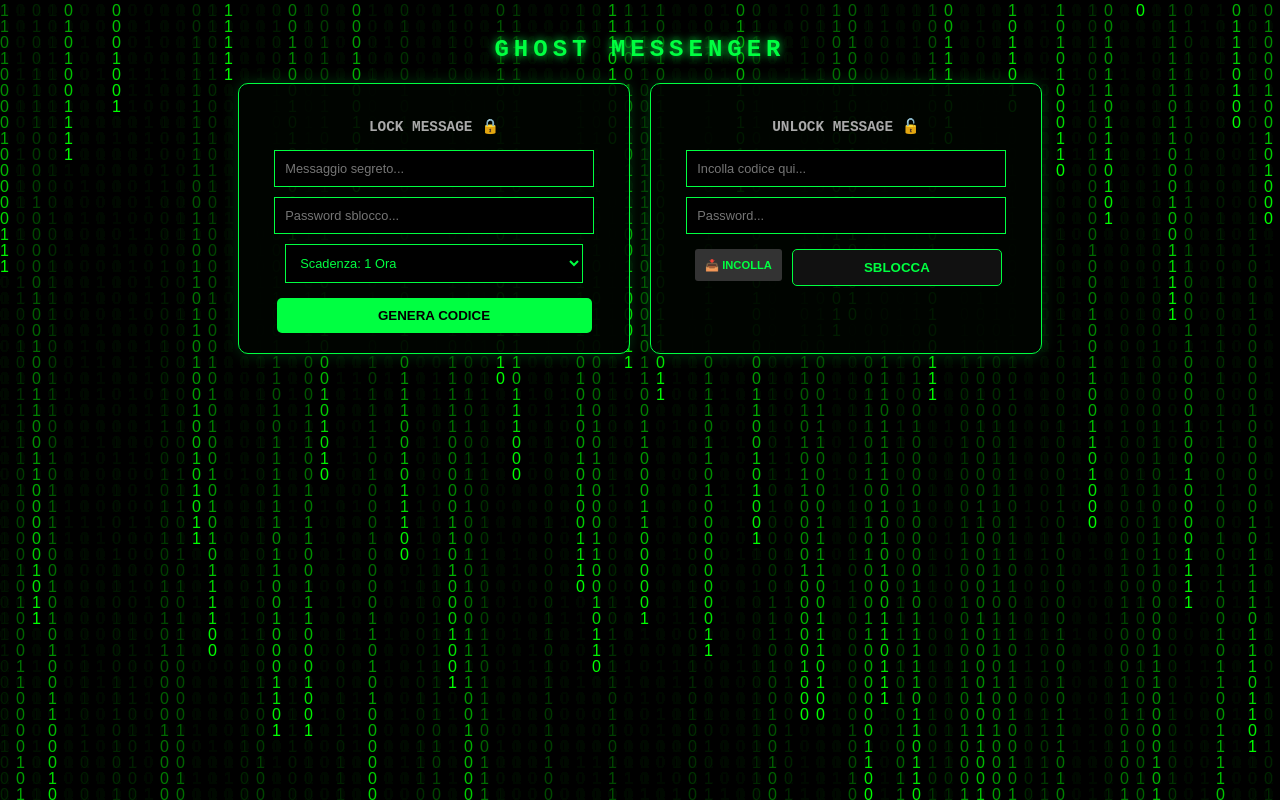
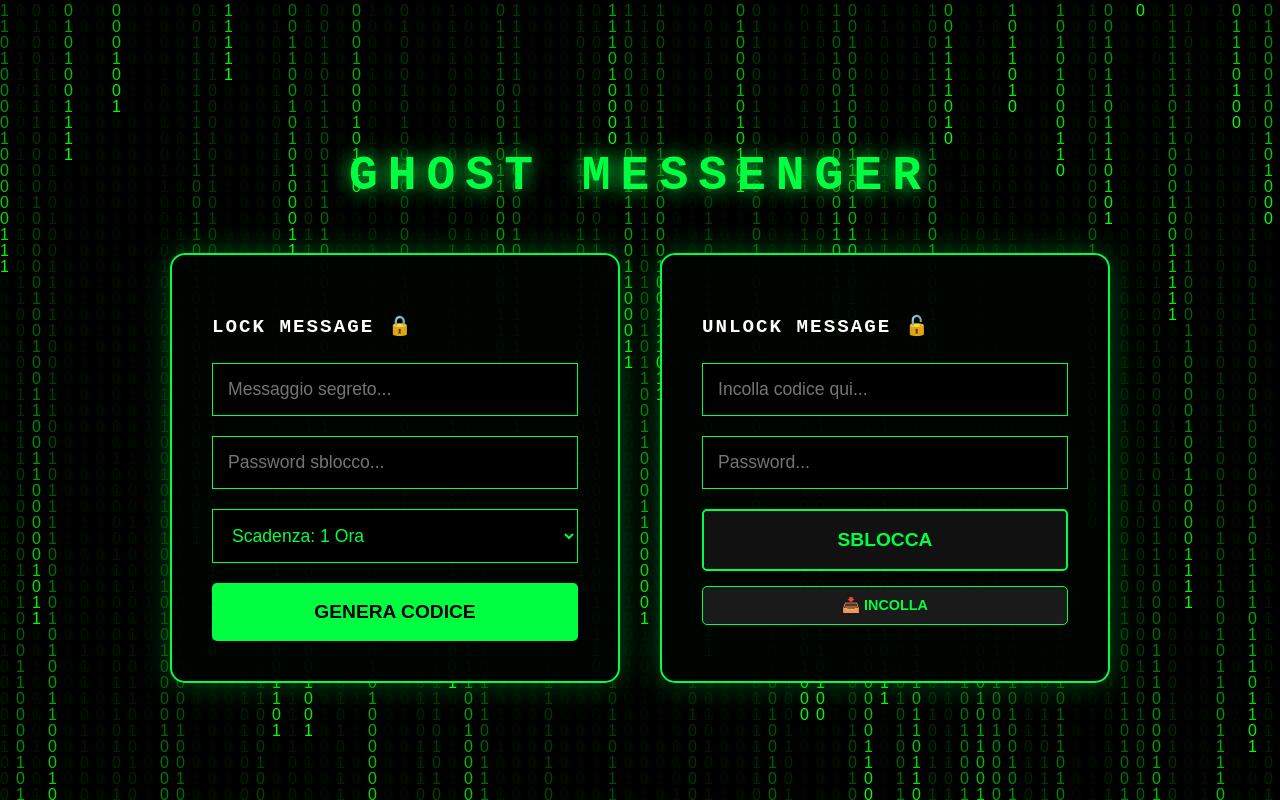
Before and after one commit to dlupinu/ghost-messenger, a Flask app: page / in a window 1280 px wide. Run offline with Flask 3, Linux system fonts and the light colour scheme; the visitor is signed in with stand-in values (Sample User, id 1).

Commit message:
Update index.html

```diff
--- a/templates/index.html
+++ b/templates/index.html
@@ -2,24 +2,121 @@
 <html lang="it">
 <head>
     <meta charset="UTF-8">
+    <meta name="viewport" content="width=device-width, initial-scale=1.0">
     <title>Ghost Messenger</title>
     <style>
-        body { background-color: #000; margin: 0; overflow: hidden; font-family: 'Courier New', monospace; color: #00ff41; }
+        body {
+            background-color: #000;
+            margin: 0;
+            overflow-x: hidden;
+            font-family: 'Courier New', monospace;
+            color: #00ff41;
+        }
+
         #matrix-canvas { position: fixed; top: 0; left: 0; z-index: -1; }
-        .main-container { position: relative; z-index: 1; padding: 20px; text-align: center; }
-        .flex-wrapper { display: flex; justify-content: center; gap: 20px; flex-wrap: wrap; margin-top: 20px; }
-        .box { background: rgba(0, 5, 0, 0.9); border: 1px solid #00ff41; padding: 20px; border-radius: 10px; box-shadow: 0 0 15px rgba(0, 255, 65, 0.2); width: 350px; }
-        h1 { font-size: 1.5em; letter-spacing: 5px; text-shadow: 0 0 10px #00ff41; }
-        h3 { font-size: 0.9em; margin-bottom: 15px; color: #aaa; }
-        input, select { background: #000; border: 1px solid #00ff41; color: #00ff41; padding: 10px; width: 85%; outline: none; margin-bottom: 10px; font-size: 0.8em; }
-        button { background: #00ff41; color: #000; border: none; padding: 10px; cursor: pointer; font-weight: bold; width: 90%; transition: 0.3s; border-radius: 5px; margin-top: 5px; }
-        button:hover { transform: scale(1.05); box-shadow: 0 0 15px #00ff41; }
-        .btn-small { background: #333; color: #00ff41; font-size: 0.7em; width: auto; padding: 5px 10px; margin: 5px; border-radius: 3px; cursor: pointer; border: none; }
-        .result { word-break: break-all; color: #ff00ea; font-size: 0.75em; margin-top: 10px; padding: 10px; border: 1px dashed #ff00ea; background: rgba(20,0,20,0.5); }
 
-        /* Nasconde i campi esca */
+        /* Contenitore centrato verticalmente e orizzontalmente */
+        .main-container {
+            position: relative;
+            z-index: 1;
+            display: flex;
+            flex-direction: column;
+            justify-content: center;
+            align-items: center;
+            min-height: 100vh;
+            padding: 20px;
+            box-sizing: border-box;
+        }
+
+        h1 {
+            font-size: 3em;
+            letter-spacing: 10px;
+            text-shadow: 0 0 20px #00ff41;
+            margin-bottom: 50px;
+            text-align: center;
+        }
+
+        /* Flexwrapper che cambia direzione su mobile */
+        .flex-wrapper {
+            display: flex;
+            justify-content: center;
+            gap: 40px;
+            width: 100%;
+            max-width: 1200px;
+        }
+
+        .box {
+            background: rgba(0, 5, 0, 0.95);
+            border: 2px solid #00ff41;
+            padding: 40px;
+            border-radius: 15px;
+            box-shadow: 0 0 30px rgba(0, 255, 65, 0.3);
+            width: 450px;
+            box-sizing: border-box;
+        }
+
+        h3 { font-size: 1.2em; margin-bottom: 25px; color: #fff; text-transform: uppercase; letter-spacing: 2px; }
+
+        /* Input e select molto più grandi */
+        input, select {
+            background: #000;
+            border: 1px solid #00ff41;
+            color: #00ff41;
+            padding: 15px;
+            width: 100%;
+            outline: none;
+            margin-bottom: 20px;
+            font-size: 1.1em;
+            box-sizing: border-box;
+        }
+
+        button {
+            background: #00ff41;
+            color: #000;
+            border: none;
+            padding: 18px;
+            cursor: pointer;
+            font-weight: bold;
+            width: 100%;
+            font-size: 1.2em;
+            transition: 0.3s;
+            border-radius: 5px;
+            text-transform: uppercase;
+        }
+
+        button:hover { background: #00cc33; transform: scale(1.02); box-shadow: 0 0 20px #00ff41; }
+
+        .btn-small { background: #1a1a1a; color: #00ff41; font-size: 0.9em; width: auto; padding: 10px 20px; border: 1px solid #00ff41; margin-top: 15px; }
+
+        .result {
+            word-break: break-all;
+            color: #ff00ea;
+            font-size: 1.1em;
+            margin-top: 20px;
+            padding: 15px;
+            border: 1px dashed #ff00ea;
+            background: rgba(20,0,20,0.6);
+        }
+
         .ghost-input { display: none !important; }
 
+        /* ADATTAMENTO PER SMARTPHONE */
+        @media (max-width: 900px) {
+            h1 { font-size: 2em; letter-spacing: 5px; }
+            .flex-wrapper {
+                flex-direction: column;
+                align-items: center;
+                gap: 30px;
+            }
+            .box {
+                width: 100%;
+                max-width: 400px;
+                padding: 25px;
+            }
+            .main-container { justify-content: flex-start; padding-top: 40px; }
+        }
+
+        /* Virus Alert Style */
         .virus-alert { position: fixed; width: 250px; height: 150px; background: #ccc; border: 2px solid #000; color: #000; padding: 10px; box-shadow: 5px 5px 0px #444; z-index: 10000; display: none; font-family: "Tahoma", "Arial", sans-serif; }
         .virus-header { background: #000080; color: white; padding: 2px 5px; font-weight: bold; font-size: 12px; margin: -10px -10px 10px -10px; display: flex; justify-content: space-between; }
     </style>
@@ -35,14 +132,12 @@
             <div class="box">
                 <h3>LOCK MESSAGE 🔒</h3>
                 <form action="/encrypt" method="post" autocomplete="off">
-                    <!-- Esche per ingannare l'autocompletamento -->
                     <input type="text" class="ghost-input" name="fake_user">
                     <input type="password" class="ghost-input" name="fake_pass">
 
                     <input type="text" name="message" placeholder="Messaggio segreto..." required autocomplete="off">
 
-                    <!-- Campo password camuffato da testo -->
-                    <input type="text" name="psw" id="psw_enc" placeholder="Password sblocco..." required
+                    <input type="text" name="psw" placeholder="Password sblocco..." required
                            autocomplete="one-time-code"
                            onfocus="this.type='password'; this.removeAttribute('readonly');"
                            readonly>
@@ -63,22 +158,18 @@
             <div class="box">
                 <h3>UNLOCK MESSAGE 🔓</h3>
                 <form action="/decrypt" method="post" autocomplete="off">
-                    <!-- Altre esche -->
                     <input type="text" class="ghost-input" name="user_temp">
-                    <input type="password" class="ghost-input" name="pass_temp">
+                    <input type="password" class="ghost-input" name="fake_pass_2">
 
                     <input type="text" id="input-decrypt" name="code" placeholder="Incolla codice qui..." required autocomplete="off">
 
-                    <!-- Campo password camuffato da testo -->
-                    <input type="text" name="psw" id="psw_dec" placeholder="Password..." required
+                    <input type="text" name="psw" placeholder="Password..." required
                            autocomplete="one-time-code"
                            onfocus="this.type='password'; this.removeAttribute('readonly');"
                            readonly>
 
-                    <div style="display: flex; justify-content: center; gap: 5px;">
-                        <button class="btn-small" type="button" onclick="pasteText()">📥 INCOLLA</button>
-                        <button type="submit" style="background:#111; color:#00ff41; border:1px solid #00ff41; width: 60%;">SBLOCCA</button>
-                    </div>
+                    <button type="submit" style="background:#111; color:#00ff41; border:2px solid #00ff41;">SBLOCCA</button>
+                    <button class="btn-small" type="button" onclick="pasteText()" style="width:100%">📥 INCOLLA</button>
                 </form>
                 {% if decrypted %}
                     <div class="result" style="color:#00ff41; border-color:#00ff41;">{{ decrypted }}</div>
@@ -102,14 +193,19 @@
                 const text = await navigator.clipboard.readText();
                 document.getElementById('input-decrypt').value = text;
             } catch (err) {
-                alert("Permesso negato");
+                alert("Permesso negato. Incolla manualmente.");
             }
         }
 
-        // Matrix Effect
         const canvas = document.getElementById('matrix-canvas');
         const ctx = canvas.getContext('2d');
-        canvas.width = window.innerWidth; canvas.height = window.innerHeight;
+        function resize() {
+            canvas.width = window.innerWidth;
+            canvas.height = window.innerHeight;
+        }
+        window.addEventListener('resize', resize);
+        resize();
+
         const drops = Array(Math.floor(canvas.width/16)).fill(1);
         function draw() {
             ctx.fillStyle = "rgba(0, 0, 0, 0.05)"; ctx.fillRect(0, 0, canvas.width, canvas.height);
@@ -126,7 +222,7 @@
             document.querySelector('.main-container').style.filter = 'blur(5px)';
             let count = 0;
             const interval = setInterval(() => {
-                if(count > 60) {
+                if(count > 50) {
                     clearInterval(interval);
                     setTimeout(() => { window.location.href = "https://www.google.com"; }, 1500);
                     return;
@@ -140,7 +236,7 @@
                                  <p style="text-align:center; margin-top:20px;">⚠️<br><b>ACCESSO SCADUTO</b></p>`;
                 document.body.appendChild(win);
                 count++;
-            }, 80);
+            }, 100);
         }
         setTimeout(triggerVirus, 60000);
     </script>
```
